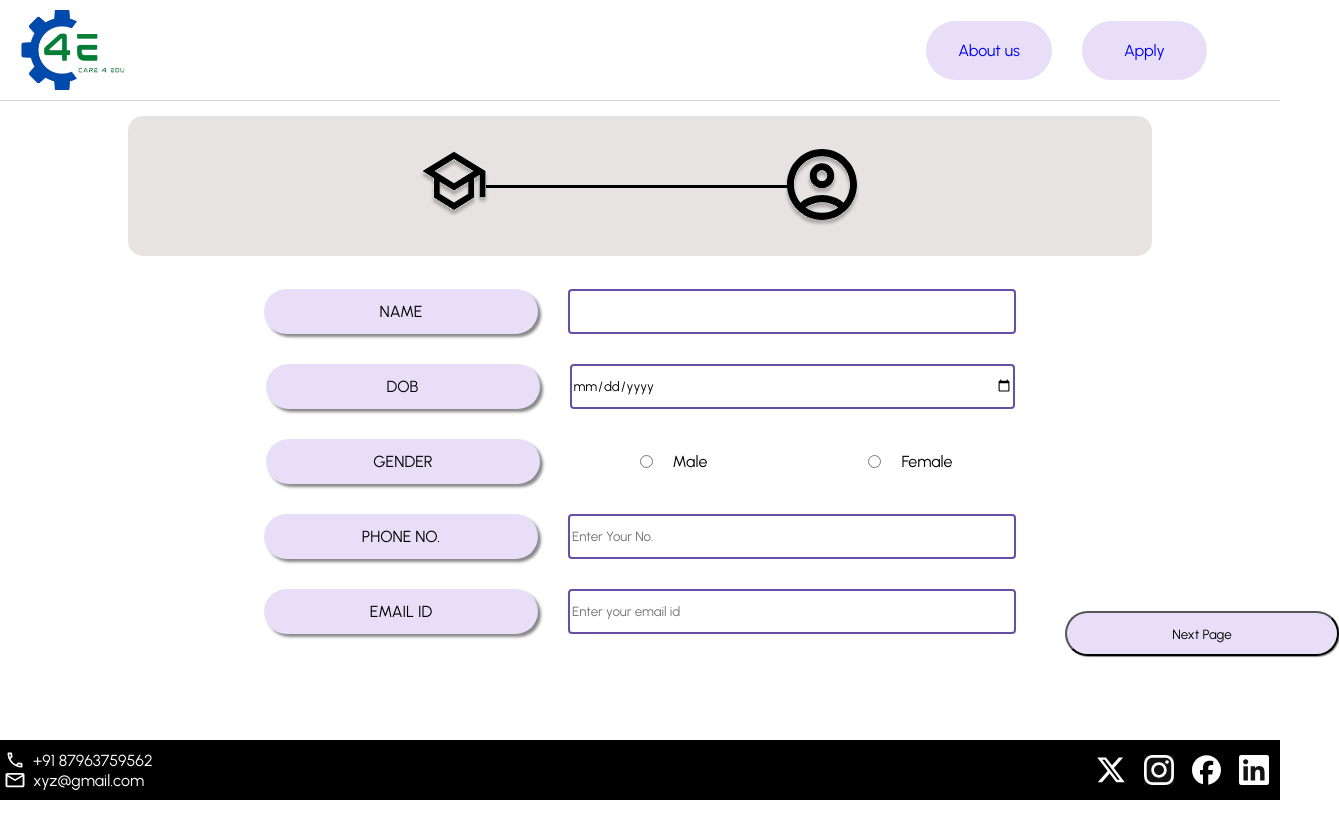
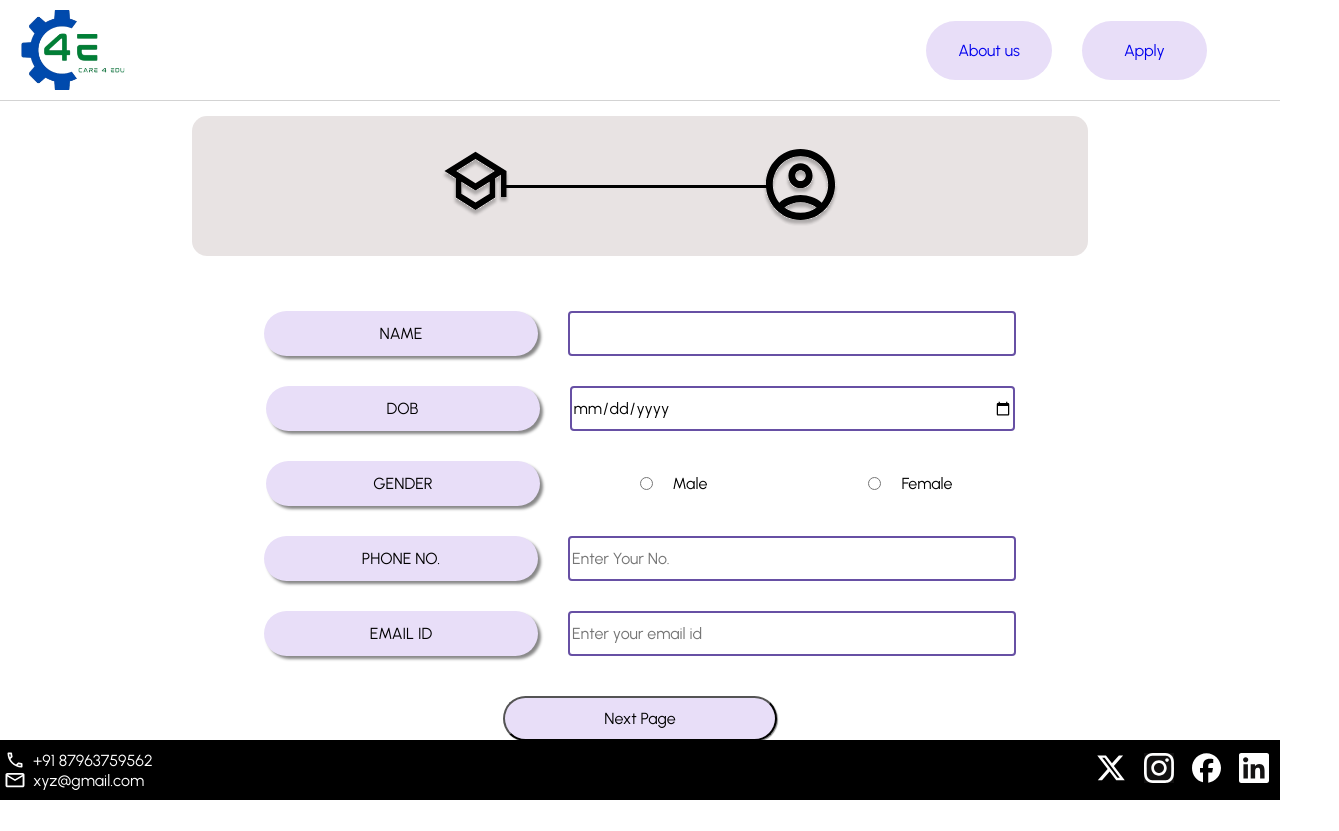
Before and after one commit to Chandan-CV/job-application, a React (Vite) app: page /apply in a window 1280 px wide. Shown: the whole page, 1339 px wide, since content can reach past the window. Before the commit the page ends 800 px from the top, so only its background shows below. Built offline with nearby package versions, Linux system fonts and the light colour scheme.

Commit message:
some css

```diff
--- a/src/assets/components/footer/footer.jsx
+++ b/src/assets/components/footer/footer.jsx
@@ -1,26 +1,34 @@
-import styles from './footer.module.css'
+import styles from "./footer.module.css";
 
 const Footer = () => {
   return (
     <div className={styles.footer}>
       <div className={styles.left}>
         <span className={styles.contact}>
-        <img src='phone.svg'  className={styles.icon}/>
-        <span>+91 87963759562</span>
+          <img src="phone.svg" className={styles.icon} />
+          <span>+91 87963759562</span>
         </span>
         <span className={styles.contact}>
-        <img src='contact.svg' className={styles.icon}/>
-        <span>xyz@gmail.com</span>
+          <img src="contact.svg" className={styles.icon} />
+          <span>xyz@gmail.com</span>
         </span>
       </div>
-        <div className={styles.right}>
-        <img className={styles.img} src='/x.svg'/>
-        <img  className={styles.img} src='/insta.svg'/>
-        <img className={styles.img} src='/facebook.svg'/>
-        <img className={styles.img} src='/linkedin.svg'/>
+      <div className={styles.right}>
+        <a href="">
+          <img className={styles.img} src="/x.svg" />
+        </a>
+        <a href="">
+          <img className={styles.img} src="/insta.svg" />
+        </a>
+        <a href="">
+          <img className={styles.img} src="/facebook.svg" />
+        </a>
+        <a href="">
+          <img className={styles.img} src="/linkedin.svg" />
+        </a>
       </div>
     </div>
-  )
-}
+  );
+};
 
-export default Footer
+export default Footer;
--- a/src/assets/components/footer/footer.module.css
+++ b/src/assets/components/footer/footer.module.css
@@ -2,9 +2,9 @@
     background-color: black;
     height:60px;
     display: flex;
-    position: fixed;
     width: 100%;
     bottom: 0;
+    position: fixed;
 }
 
 .img{
--- a/src/assets/components/navbar/navbar.module.css
+++ b/src/assets/components/navbar/navbar.module.css
@@ -5,6 +5,7 @@
     border-bottom: 1px solid lightgray;
     position: sticky;
     top:0;
+    z-index: 99;
 }
 
 .imgcontainer{
--- a/src/assets/pages/apply/apply.module.css
+++ b/src/assets/pages/apply/apply.module.css
@@ -1,8 +1,6 @@
 body{
     display: flex;
     flex-direction: column;
-    min-height: 100vh;
-
 }
 
 .container{
@@ -17,7 +15,7 @@ body{
 .bar{
     background-color: rgba(232, 227, 227, 1);
     height: 140px;
-    width: 80%;
+    width: 70%;
     align-items: center;
     border-radius: 15px;
     display: flex;
--- a/src/assets/pages/apply/page1/page1.module.css
+++ b/src/assets/pages/apply/page1/page1.module.css
@@ -1,16 +1,16 @@
 
 .formcontainer{
-    margin-top: 55px;;
-    height: 300px;
-    width: 500px;
+    display: flex;
+    flex-direction: column;
+    align-items: center;
+    margin-top: 55px;
+    padding-bottom: 80px;
 }
 
 .label{
     background-color: rgba(232, 222, 248, 1);
     height: 40px;
 }
-
-
 
 .form{
     display: flex;
@@ -19,7 +19,6 @@
     align-items: center;
     height: 100%;
     width: 100%;
-
     gap: 30px;
 }
 
@@ -36,7 +35,6 @@
     align-items: center;
     justify-content: center;
     box-shadow: 3px 3px 3px #888888;
-
 }
 
 .input{
@@ -44,19 +42,21 @@
     border-radius: 4px;
     border: none;
     border: 2px solid rgba(103, 80, 164, 1);
+    font-size: 1rem;
 }
 
 .submit{
+    font-size: 1rem;
     display: flex;
     height: 45px;
     width: 274px;
+    margin-top: 40px;
+    margin-bottom: 10px;
     border-radius: 30px;
     background-color:rgba(232, 222, 248, 1);
-    ;
     align-items: center;
     justify-content: center;
     box-shadow: 1px 1px 1px #888888;
-    margin-left: 675px;
 }
 
 .radioinput{
--- a/src/index.css
+++ b/src/index.css
@@ -7,3 +7,7 @@
 img {
   pointer-events: none;
 }
+
+button {
+  cursor: pointer;
+}
```
